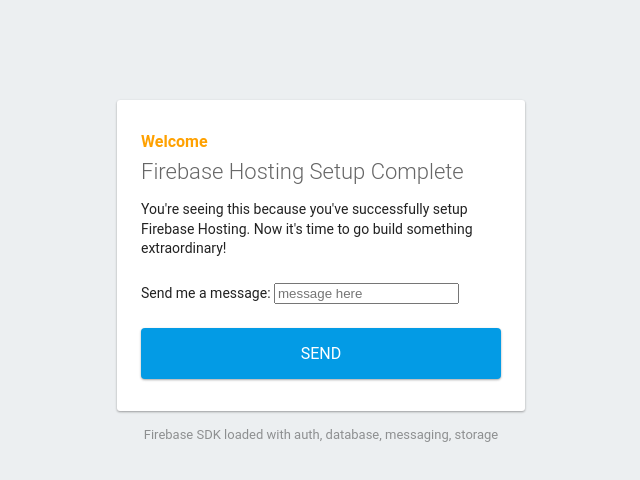
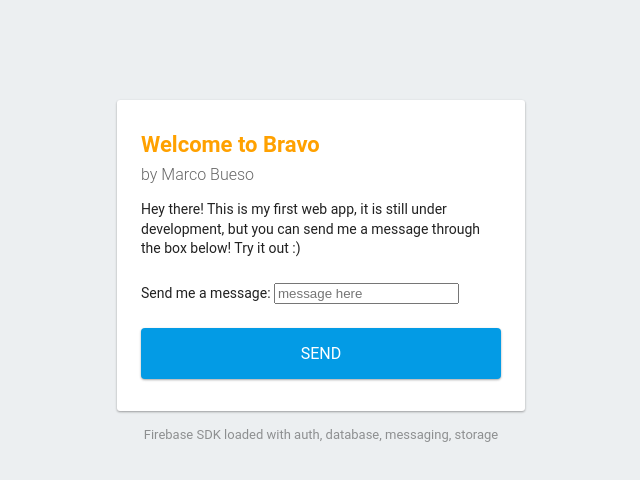
Before and after one commit to marcobueso/bravo-rpi, a plain HTML site: page y/index.html in a window 1280 px wide. Shown: the whole page, without its empty margins (319-959 px from the left). Drawn offline with Linux system fonts and the light colour scheme; some packages are replaced by stand-ins of ours.

```diff
--- a/y/index.html
+++ b/y/index.html
@@ -3,7 +3,7 @@
   <head>
     <meta charset="utf-8">
     <meta name="viewport" content="width=device-width, initial-scale=1">
-    <title>Welcome to Firebase Hosting</title>
+    <title>Bravo by Marco B.</title>
 
     <!-- update the version number as needed -->
     <script defer src="/__/firebase/7.14.5/firebase-app.js"></script>
@@ -18,8 +18,8 @@
     <style media="screen">
       body { background: #ECEFF1; color: rgba(0,0,0,0.87); font-family: Roboto, Helvetica, Arial, sans-serif; margin: 0; padding: 0; }
       #message { background: white; max-width: 360px; margin: 100px auto 16px; padding: 32px 24px; border-radius: 3px; }
-      #message h2 { color: #ffa100; font-weight: bold; font-size: 16px; margin: 0 0 8px; }
-      #message h1 { font-size: 22px; font-weight: 300; color: rgba(0,0,0,0.6); margin: 0 0 16px;}
+      #message h2 { color: #ffa100; font-weight: bold; font-size: 22px; margin: 0 0 8px; }
+      #message h1 { font-size: 16px; font-weight: 300; color: rgba(0,0,0,0.6); margin: 0 0 16px;}
       #message p { line-height: 140%; margin: 16px 0 24px; font-size: 14px; }
       #message a { display: block; text-align: center; background: #039be5; text-transform: uppercase; text-decoration: none; color: white; padding: 16px; border-radius: 4px; }
       #message, #message a { box-shadow: 0 1px 3px rgba(0,0,0,0.12), 0 1px 2px rgba(0,0,0,0.24); }
@@ -32,9 +32,9 @@
   </head>
   <body>
     <div id="message">
-      <h2>Welcome</h2>
-      <h1>Firebase Hosting Setup Complete</h1>
-      <p>You're seeing this because you've successfully setup Firebase Hosting. Now it's time to go build something extraordinary!</p>
+      <h2>Welcome to Bravo</h2>
+      <h1>by Marco Bueso</h1>
+      <p>Hey there! This is my first web app, it is still under development, but you can send me a message through the box below! Try it out :)</p>
 
       <p>
         <label>Send me a message: </label>
@@ -45,6 +45,7 @@
       </p>
 
       <script type="text/javascript">
+        // Will change the HTTP request to have the user's input as the message to send
         document.getElementById("userMessage").oninput = function() {
           document.getElementById("sendMsg").href="https://us-central1-bravo-rpi.cloudfunctions.net/addMessage?text=".concat(document.getElementById("userMessage").value);
           return false;
```
